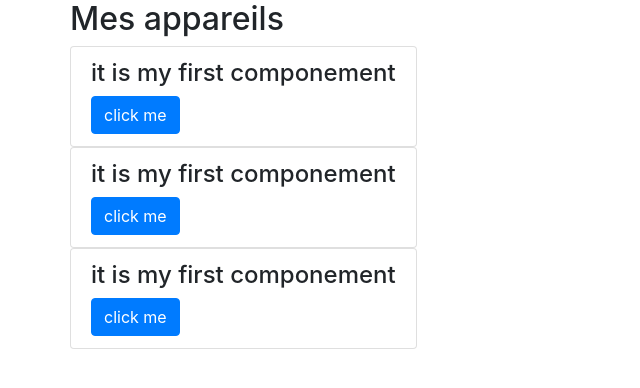
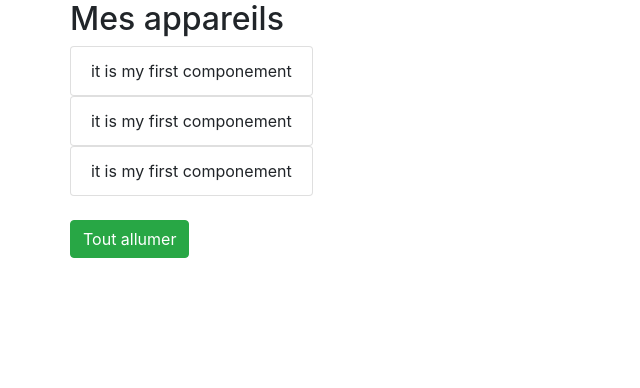
Before and after one commit to AhmedSoftware/angular7ArticleProject, an Angular app: page / in a window 1280 px wide. Shown: the top 388 px of the page, without its empty margins (0-640 px from the left). Built offline with nearby package versions, Linux system fonts and the light colour scheme.

Commit message:
string interpolation 2

```diff
--- a/src/app/app.component.html
+++ b/src/app/app.component.html
@@ -7,6 +7,8 @@
         <app-appareil></app-appareil>
         <app-appareil></app-appareil>
       </ul>
+      <br>
+      <button class="btn btn-success" [disabled]="!isAuth"> Tout allumer</button>
     </div>
   </div>
 </div>
--- a/src/app/app.component.ts
+++ b/src/app/app.component.ts
@@ -6,5 +6,11 @@
   styleUrls: ['./app.component.scss']
 })
 export class AppComponent {
+  isAuth=false;
   title = 'mon-projet-angular';
+  constructor(){
+    setTimeout(()=>{
+      this.isAuth=true;
+    },4000);
+  }
 }
--- a/src/app/appareil/appareil.component.html
+++ b/src/app/appareil/appareil.component.html
@@ -1,6 +1,3 @@
 <li class="list-group-item">
-  <h4> it is my first componement</h4>
-  <button class="btn btn-primary">
-    click me
-  </button>
+   it is my first componement
 </li>
--- a/src/app/appareil/appareil.component.ts
+++ b/src/app/appareil/appareil.component.ts
@@ -7,7 +7,9 @@
 })
 export class AppareilComponent implements OnInit {
 
-  constructor() { }
+  constructor() {
+
+  }
 
   ngOnInit() {
   }
```
